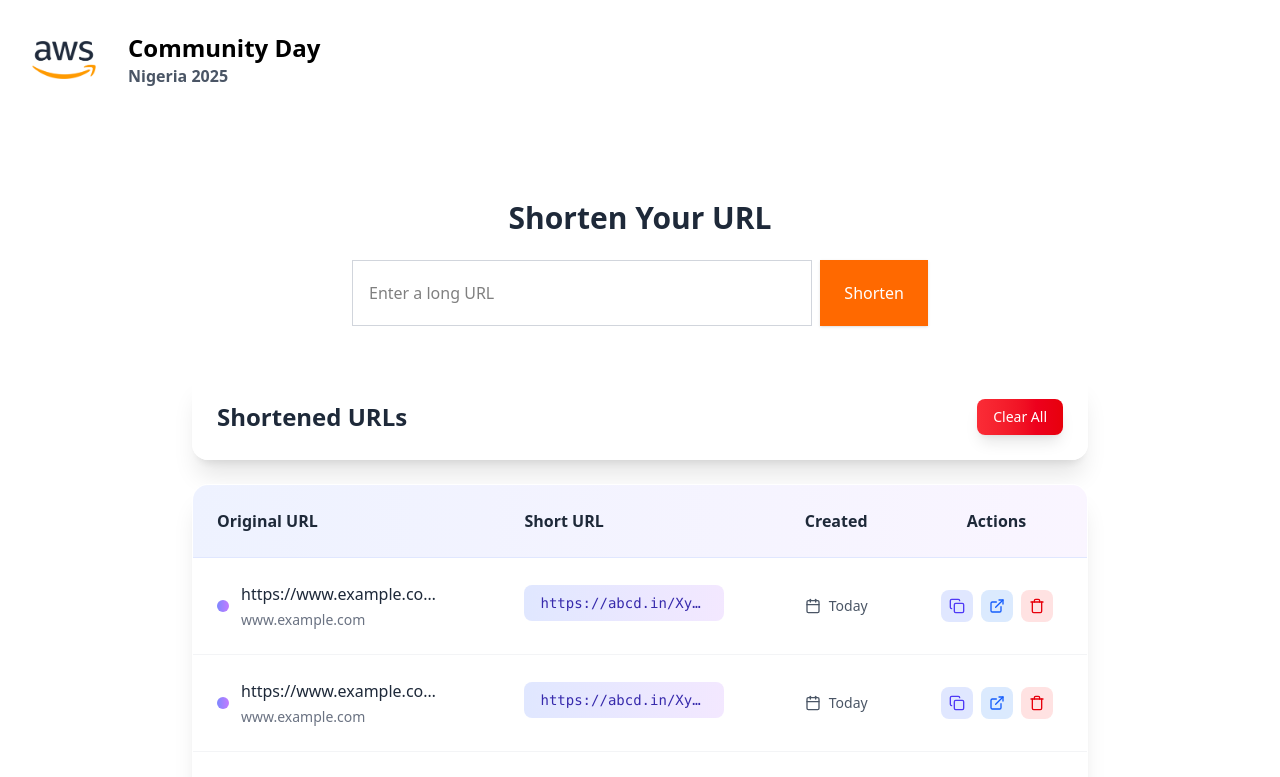
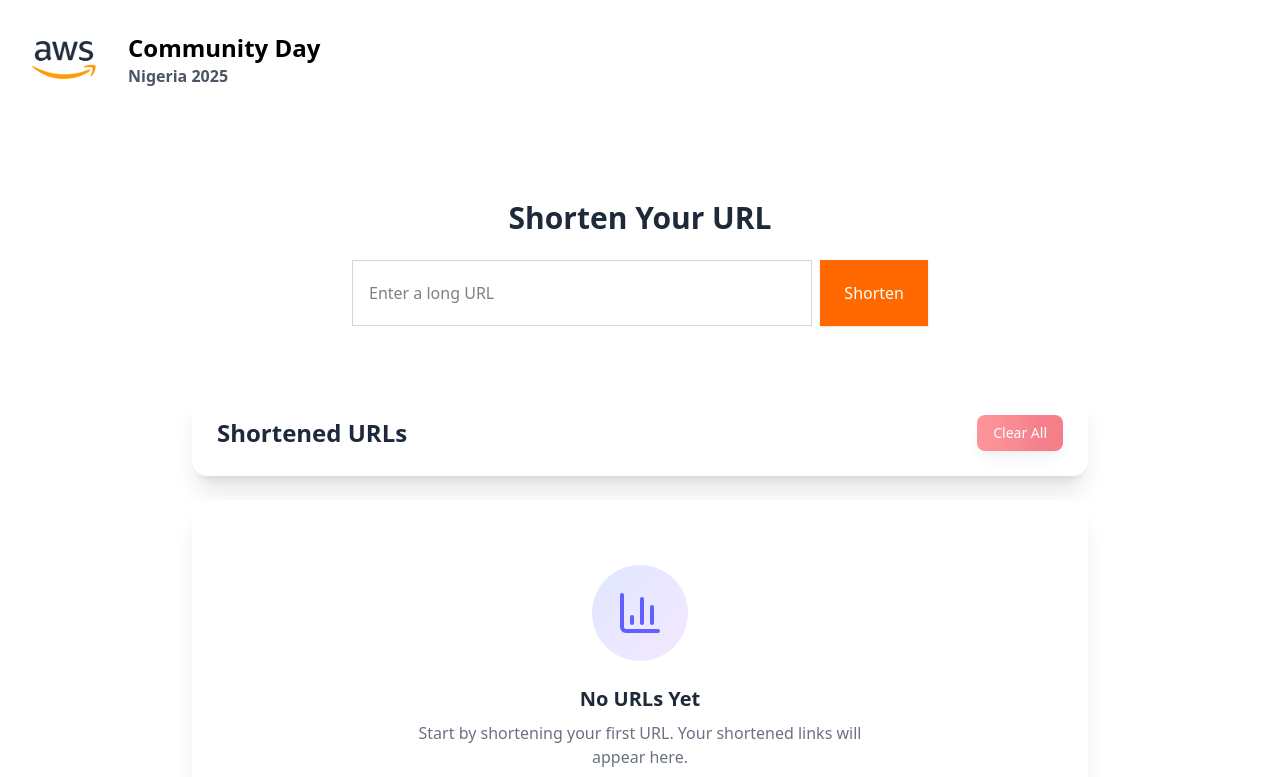
Before and after one commit to Sage-hex/url-shortner, a React (Vite) app: page / in a window 1280 px wide. Shown: the top 777 px of the page. Built offline with nearby package versions, Linux system fonts and the light colour scheme.

Commit message:
added  persist to local storage

```diff
--- a/src/Components/FormTable.jsx
+++ b/src/Components/FormTable.jsx
@@ -447,11 +447,24 @@ const FormTable = ({ urls, setUrls }) => {
   };
 
   const formatDate = (dateString) => {
-    return new Date(dateString).toLocaleDateString('en-US', {
-      month: 'short',
-      day: 'numeric',
-      year: 'numeric'
-    });
+    // Ensure dateString is valid before trying to format
+    if(!dateString) return "N/A";
+
+    try {
+      const date = new Date(dateString);
+      return date.toLocaleTimeString('en-US', {
+        // month: 'short',
+        // day: 'numeric',
+        // year: 'numeric',
+        hour: '2-digit',
+        minute: '2-digit',
+        second: '2-digit',
+        hour12: true
+      });
+    } catch (error) {
+        console.error("Error formatting date:", error)
+      return "Invalid Date";
+    }
   };
 
   const truncateUrl = (url, maxLength = 40) => {
@@ -459,7 +472,7 @@ const FormTable = ({ urls, setUrls }) => {
   };
 
   return (
-    <div className="min-h-screen  p-2 sm:p-4">
+    <div className="min-h-screen mt-4 p-2 sm:p-4">
       <div className="max-w-4xl mx-auto">
        {/* Header Section */}
 <div className="bg-white/80 backdrop-blur-lg rounded-2xl shadow-xl border border-white/20 p-4 sm:p-6 mb-6">
@@ -543,7 +556,7 @@ const FormTable = ({ urls, setUrls }) => {
                           <div className="flex items-center gap-2 text-gray-600">
                             <Calendar className="w-4 h-4" />
                             <span className="text-sm">
-                              {url.createdAt ? formatDate(url.createdAt) : 'Today'}
+                              {formatDate(url.createdAt)}
                             </span>
                           </div>
                         </td>
@@ -635,7 +648,7 @@ const FormTable = ({ urls, setUrls }) => {
                         <div className="flex items-center gap-2 text-gray-600">
                           <Calendar className="w-4 h-4" />
                           <span className="text-sm">
-                            {url.createdAt ? formatDate(url.createdAt) : 'Today'}
+                            {formatDate(url.createdAt)}
                           </span>
                         </div>
                       </div>
--- a/src/routes/home/Home.jsx
+++ b/src/routes/home/Home.jsx
@@ -1,4 +1,4 @@
-import { useState } from 'react'
+import { useEffect, useState } from 'react'
 import Form from '../../Components/Form'
 import FormTable from '../../Components/FormTable'
 import { v4 as uuidv4 } from 'uuid'
@@ -6,28 +6,25 @@ import { Type } from 'lucide-react'
 
 const Home = () => {
     const [isLoading, setIsLoading] = useState(false);
-     const [urls, setUrls] = useState([
-        {
-          id: "1",
-          original: "https://www.example.com/",
-          short: "https://abcd.in/XyZ123",
-        },
-        {
-          id: "2",
-          original: "https://www.example.com/",
-          short: "https://abcd.in/XyZ123",
-        },
-        {
-          id: "3",
-          original: "https://www.example.com/",
-          short: "https://abcd.in/XyZ123",
-        },
-        {
-          id: "4",
-          original: "https://www.example.com/",
-          short: "https://abcd.in/XyZ123",
-        },
-      ]);
+     const [urls, setUrls] = useState(()=>{
+        const storedUrls = localStorage.getItem('shortenedUrls');
+        if(storedUrls){
+            try{
+                const parseUrl = JSON.parse(storedUrls);
+                console.log("Initialized URLs from localStorage:", parseUrl);
+                return parseUrl
+            }catch (error){
+                console.error("Error parsing stored URLs from localStorage on initialization:", error);
+                return [];
+            }
+        }
+        console.log("No URLs found in localStorage, initializing with empty array.");
+        return [];
+});
+
+     useEffect(()=>{
+        localStorage.setItem('shortenedUrls', JSON.stringify(urls))
+     },[urls])
 
     //   Old function simulation
 
@@ -76,8 +73,9 @@ const Home = () => {
                     id:uuidv4(),
                     original:original,
                     short:redirectShortUrl,
+                    createdAt: new Date().toISOString(),
                 };
-                setUrls(prevUrls => [...prevUrls, newUrl])
+                setUrls(prevUrls => [newUrl,...prevUrls])
             } else{
                 console.log("API Err Response:", data.Message || "Unknown API Error")
             }
```
